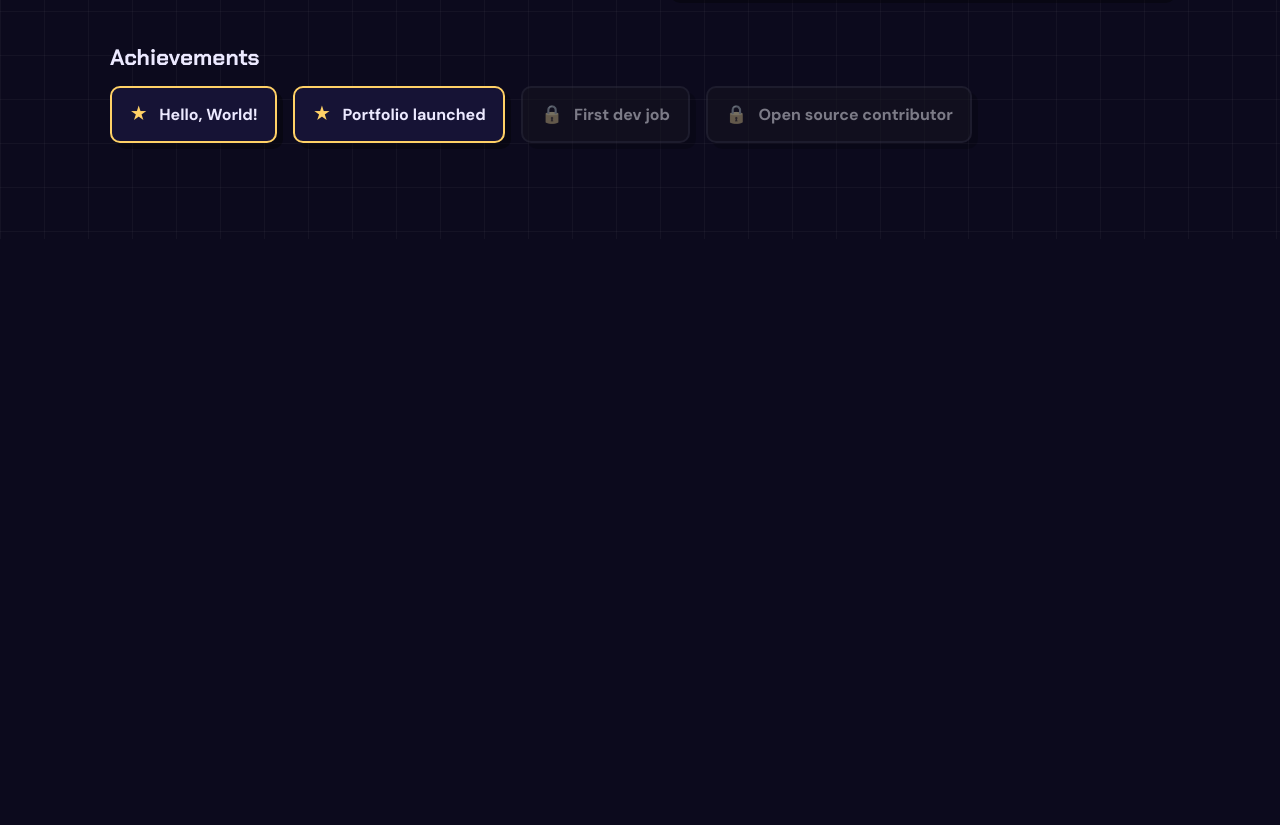
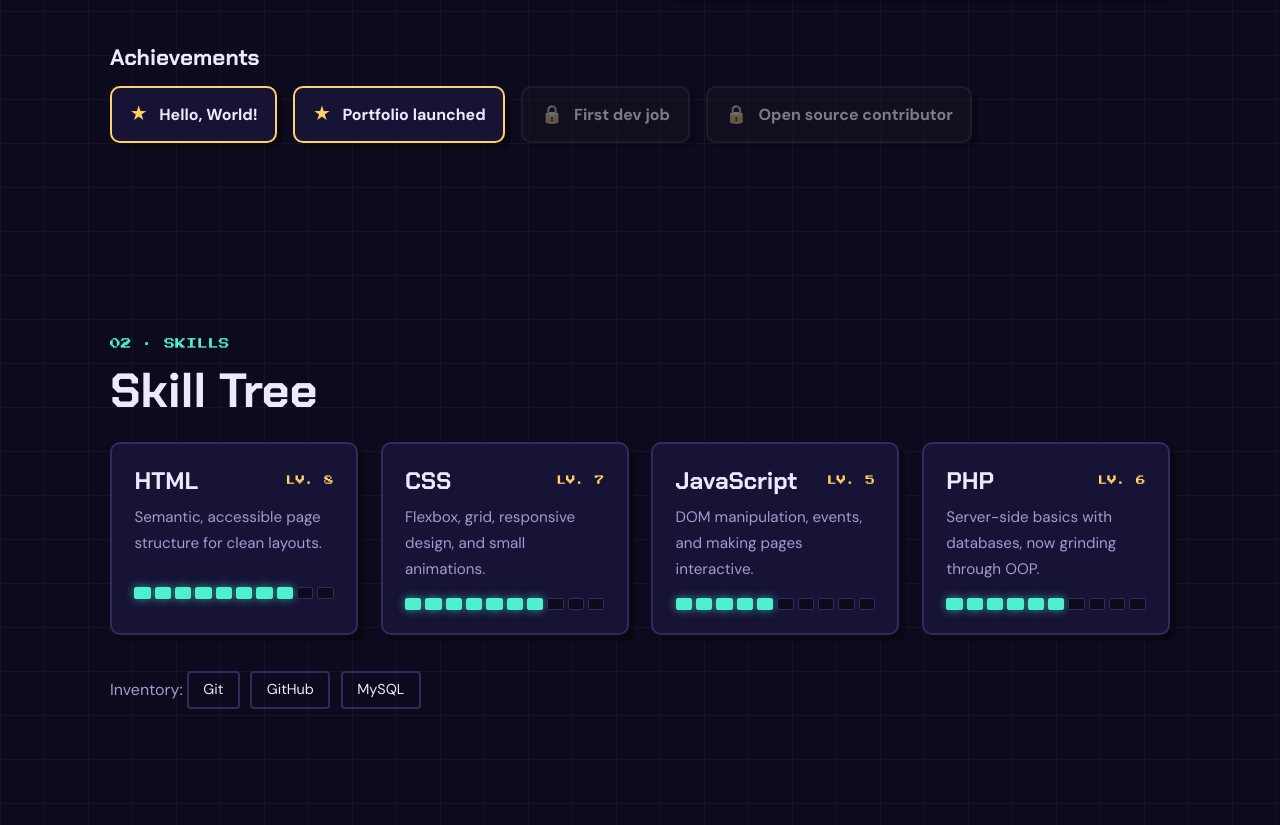
Before and after one commit to ijlal-assami/ijlal-assami.github.io, a plain HTML site: page index.html in a window 1280 px wide. Shown: the part 1309-2134 px from the top of the page. Before the commit the page ends 1548 px from the top, so only its background shows below. Drawn offline with Linux system fonts and the light colour scheme.

Commit message:
feat: tambah section Skills dengan bar XP

```diff
--- a/css/style.css
+++ b/css/style.css
@@ -368,9 +368,10 @@ header {
     gap: 0.8rem;
 }
 
-/* Card look shared by stats and badges */
+/* Card look shared by stats, badges, and skills */
 .stat,
-.badge {
+.badge,
+.skill {
     background: var(--surface);
     border: 2px solid var(--line);
     border-radius: var(--radius);
@@ -442,6 +443,91 @@ header {
     transform: translateY(-4px) rotate(-1deg);
 }
 
+/* Skills */
+.skills-grid {
+    display: grid;
+    grid-template-columns: repeat(auto-fit, minmax(230px, 1fr));
+    gap: 1.4rem;
+}
+
+.skill {
+    padding: 1.4rem;
+    transition: transform 0.2s, border-color 0.2s, box-shadow 0.2s;
+}
+
+.skill:hover {
+    transform: translateY(-6px);
+    border-color: var(--accent);
+    box-shadow: 6px 6px 0 var(--accent-2);
+}
+
+.skill-top {
+    display: flex;
+    align-items: center;
+    justify-content: space-between;
+    margin-bottom: 0.7rem;
+}
+
+.skill h3 {
+    font-size: 1.5rem;
+}
+
+.lv {
+    font-family: var(--font-pixel);
+    font-size: 0.6rem;
+    color: var(--gold);
+}
+
+.skill p {
+    min-height: 4.4em;
+    font-size: 0.95rem;
+    color: var(--muted);
+}
+
+/* Skills bar: 10 small segments, filled by JavaScript */
+.segs {
+    display: grid;
+    grid-template-columns: repeat(10, 1fr);
+    gap: 4px;
+}
+
+.segs span {
+    height: 12px;
+    background: var(--bg);
+    border: 1px solid var(--line);
+    border-radius: 2px;
+    transition: background 0.25s, box-shadow 0.25s;
+}
+
+.segs span.on {
+    background: var(--accent);
+    border-color: var(--accent);
+    box-shadow: 0 0 10px color-mix(in srgb, var(--accent) 60%, transparent);
+}
+
+.inventory {
+    margin-top: 2rem;
+    color: var(--muted);
+}
+
+.chip {
+    display: inline-block;
+    margin: 0.25rem 0.4rem 0.25rem 0;
+    padding: 0.3rem 0.9rem;
+    font-size: 0.9rem;
+    color: var(--ink);
+    border: 2px solid var(--line);
+    border-radius: 4px;
+    transition: background 0.2s, color 0.2s, transform 0.2s;
+}
+
+.chip:hover {
+    color: var(--on-accent);
+    background: var(--accent);
+    border-color: var(--accent);
+    transform: translateY(-3px);
+}
+
 /* Mobile */
 @media (max-width: 800px) {
     section {
--- a/index.html
+++ b/index.html
@@ -126,6 +126,59 @@
                     </div>
                 </div>
             </section>
+
+            <!-- Skills -->
+            <section id="skills">
+                <div class="container">
+                    <p class="tag">02 · Skills</p>
+                    <h2>Skill Tree</h2>
+
+                    <div class="skills-grid">
+                        <article class="skill">
+                            <div class="skill-top">
+                                <h3>HTML</h3>
+                                <span class="lv">LV. 8</span>
+                            </div>
+                            <p>Semantic, accessible page structure for clean layouts.</p>
+                            <div class="segs" data-level="8" aria-hidden="true"></div>
+                        </article>
+
+                        <article class="skill">
+                            <div class="skill-top">
+                                <h3>CSS</h3>
+                                <span class="lv">LV. 7</span>
+                            </div>
+                            <p>Flexbox, grid, responsive design, and small animations.</p>
+                            <div class="segs" data-level="7" aria-hidden="true"></div>
+                        </article>
+
+                        <article class="skill">
+                            <div class="skill-top">
+                                <h3>JavaScript</h3>
+                                <span class="lv">LV. 5</span>
+                            </div>
+                            <p>DOM manipulation, events, and making pages interactive.</p>
+                            <div class="segs" data-level="5" aria-hidden="true"></div>
+                        </article>
+
+                        <article class="skill">
+                            <div class="skill-top">
+                                <h3>PHP</h3>
+                                <span class="lv">LV. 6</span>
+                            </div>
+                            <p>Server-side basics with databases, now grinding through OOP.</p>
+                            <div class="segs" data-level="6" aria-hidden="true"></div>
+                        </article>
+                    </div>
+
+                    <p class="inventory">
+                        Inventory:
+                        <span class="chip">Git</span>
+                        <span class="chip">GitHub</span>
+                        <span class="chip">MySQL</span>
+                    </p>
+                </div>
+            </section>
         </main>
 
         <script src="js/main.js" defer></script>
--- a/js/main.js
+++ b/js/main.js
@@ -84,4 +84,32 @@
             bar.style.width = bar.dataset.fill + '%';
         });
     }, 300);
+
+    /* Skill bars: each bar is 10 small segments, built here to keep the HTML short */
+    $$('.segs').forEach(bar => {
+        for (let i = 0; i < 10; i++) {
+            bar.append(document.createElement('span'));
+        }
+    });
+
+    // Light up the segments one by one, up to the level in data-level
+    const fillSegments = bar => {
+        $$('span', bar).forEach((segment, i) => {
+            if (i < Number(bar.dataset.level)) {
+                setTimeout(() => segment.classList.add('on'), i * 110);
+            }
+        });
+    };
+
+    // Fill a skill bar only when its card scrolls into view
+    const skillObserver = new IntersectionObserver(entries => {
+        entries.forEach(entry => {
+            if (!entry.isIntersecting) return;
+
+            fillSegments($('.segs', entry.target));
+            skillObserver.unobserve(entry.target);   // only once
+        });
+    }, { threshold: 0.3 });
+
+    $$('.skill').forEach(card => skillObserver.observe(card));
 })();
```
